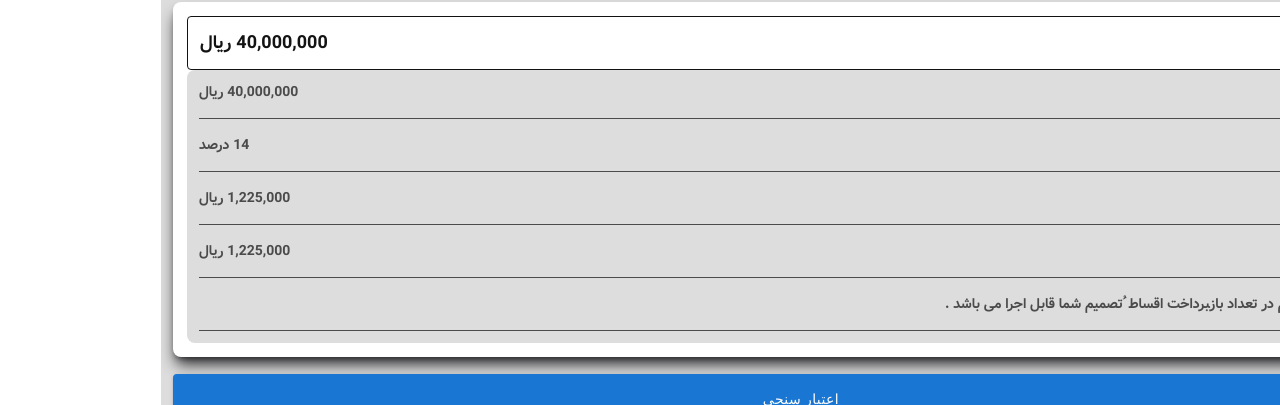
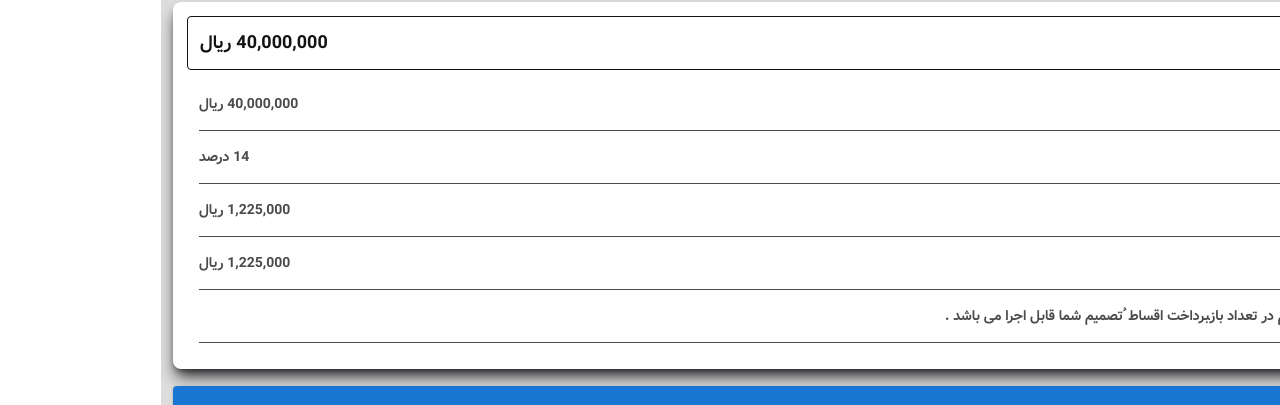
Before and after one commit to PouryaSoleimani/WAMAPP____, a React (Vite) app: page /loan-access-page/11 in a window 1280 px wide. Shown: the part 142-547 px from the top of the page. Built offline with nearby package versions, Linux system fonts and the light colour scheme.

Commit message:
SPECIAL LOANS

```diff
--- a/src/Routes/LoanAccessPage.tsx
+++ b/src/Routes/LoanAccessPage.tsx
@@ -23,7 +23,7 @@ const LoanAccessPage = ( ) => {
                 <HeaderTitleComponent title={SingleLoan?.title?.toString() || 'دریافت تسهیلات'} />
                 <div className="w-full  rounded-lg p-3.5 bg-[var(--grid-box)] shadow-lg shadow-zinc-800 ">
                     <h3 id="HEADER__TITLE" className="p-3 rounded text-lg w-full flex items-center justify-between border"> مبلغ <p>40,000,000 ریال</p> </h3>
-                    <ul id="INNER" className='bg-[var(--inner-bg)]  w-full text-sm font-extralight  rounded-lg list-disc list-inside p-3 space-y-4 text-[var(--text-secondary)]'>
+                    <ul id="INNER" className='bg-[var(--inner-bg) mt-3  w-full text-sm font-extralight  rounded-lg list-disc list-inside p-3 space-y-4 text-[var(--text-secondary)]'>
                         <li className="w-full flex items-center justify-between border-b pb-4">مبلغ تسهیلات <p>40,000,000 ریال</p></li>
                         <li className="w-full flex items-center justify-between border-b pb-4">میزان سود <p>14 درصد</p></li>
                         <li className="w-full flex items-center justify-between border-b pb-4">مبلغ ماهانه <p>1,225,000 ریال</p></li>
```
